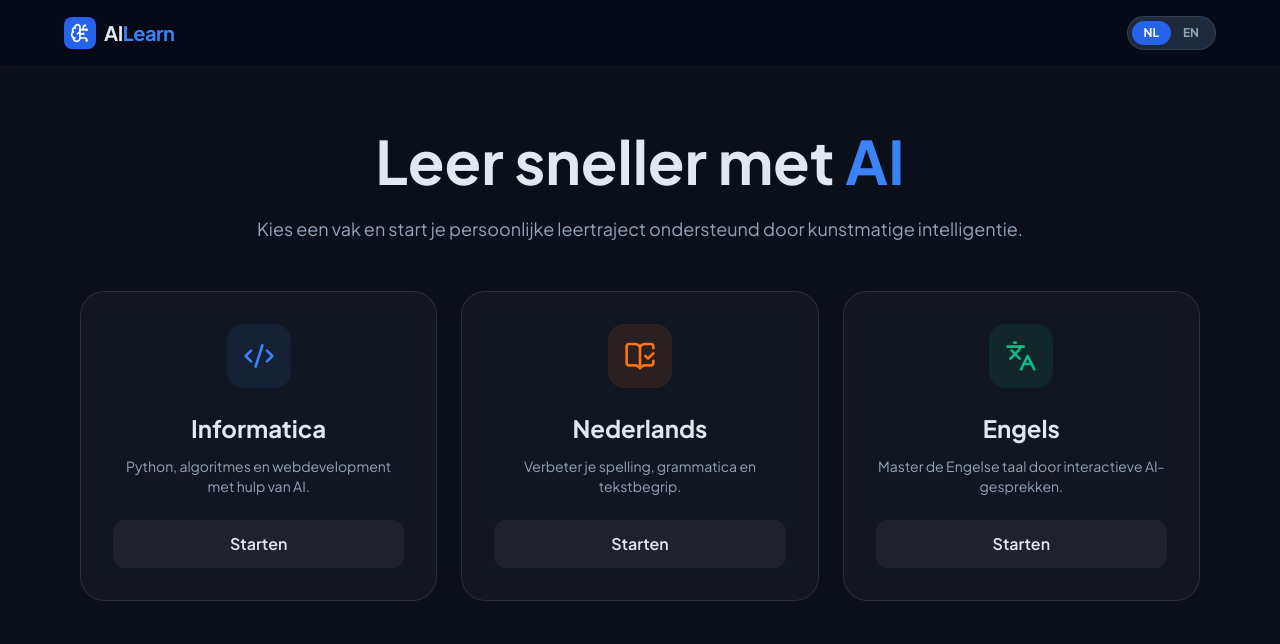
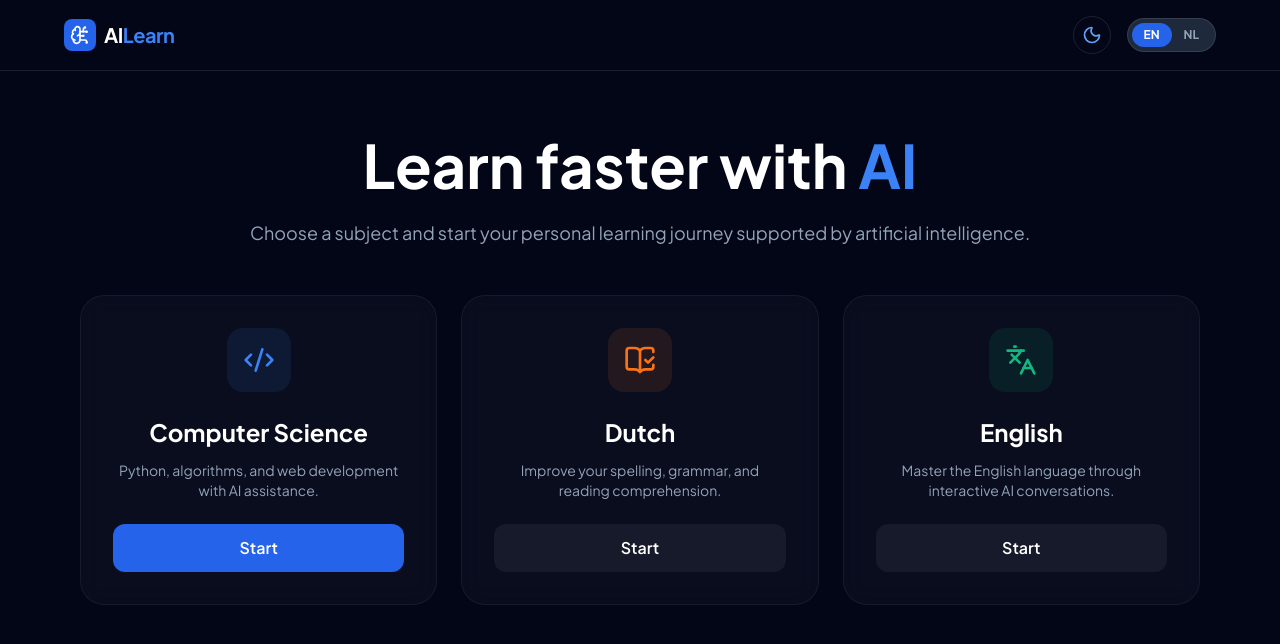
Before and after one commit to Littendekitten/studyai, a plain HTML site: page index.html in a window 1280 px wide. Drawn offline with nearby package versions, Linux system fonts and the light colour scheme.

Commit message:
Update HTML for language and theme support

```diff
--- a/index.html
+++ b/index.html
@@ -1,83 +1,105 @@
 <!DOCTYPE html>
-<html lang="nl">
+<html lang="en">
 <head>
     <meta charset="UTF-8">
     <meta name="viewport" content="width=device-width, initial-scale=1.0">
     <title>AI Learning Platform</title>
     <script src="https://cdn.tailwindcss.com"></script>
     <script src="https://unpkg.com/lucide@latest"></script>
+    <script>
+        // Tailwind config voor dark mode support
+        tailwind.config = {
+            darkMode: 'class',
+        }
+    </script>
     <style>
         @import url('https://fonts.googleapis.com/css2?family=Plus+Jakarta+Sans:wght@300;400;600;700&display=swap');
-        body { font-family: 'Plus Jakarta Sans', sans-serif; background-color: #0b0f1a; }
-        .glass { background: rgba(255, 255, 255, 0.03); backdrop-filter: blur(12px); border: 1px solid rgba(255, 255, 255, 0.1); }
-        .subject-card:hover { border-color: #3b82f6; transform: translateY(-2px); transition: all 0.3s; }
+        body { font-family: 'Plus Jakarta Sans', sans-serif; transition: background-color 0.3s, color 0.3s; }
+        .glass { backdrop-filter: blur(12px); border: 1px solid rgba(150, 150, 150, 0.1); }
+        .dark .glass { background: rgba(255, 255, 255, 0.03); }
+        .light .glass { background: rgba(0, 0, 0, 0.03); border: 1px solid rgba(0, 0, 0, 0.1); }
     </style>
 </head>
-<body class="text-slate-200 min-h-screen">
+<body class="dark bg-slate-950 text-slate-200 min-h-screen">
 
-    <nav class="border-b border-white/5 p-4 sticky top-0 bg-slate-950/50 backdrop-blur-lg z-50">
+    <nav class="border-b border-white/10 p-4 sticky top-0 bg-inherit backdrop-blur-lg z-50">
         <div class="max-w-6xl mx-auto flex justify-between items-center">
             <div class="flex items-center gap-2">
                 <div class="bg-blue-600 p-1.5 rounded-lg">
                     <i data-lucide="brain-circuit" class="text-white w-5 h-5"></i>
                 </div>
-                <span class="text-xl font-bold tracking-tight">AI<span class="text-blue-500">Learn</span></span>
+                <span class="text-xl font-bold tracking-tight dark:text-white text-slate-900">AI<span class="text-blue-500">Learn</span></span>
             </div>
 
             <div class="flex items-center gap-4">
-                <div class="flex bg-slate-800 rounded-full p-1 border border-white/10">
-                    <button onclick="setLanguage('nl')" id="btn-nl" class="px-3 py-1 rounded-full text-xs font-bold transition-all bg-blue-600 text-white">NL</button>
-                    <button onclick="setLanguage('en')" id="btn-en" class="px-3 py-1 rounded-full text-xs font-bold transition-all text-slate-400">EN</button>
+                <button onclick="toggleTheme()" class="p-2 rounded-full hover:bg-slate-800/50 transition border border-white/10" id="theme-btn">
+                    <i data-lucide="sun" id="theme-icon-light" class="hidden w-5 h-5 text-yellow-500"></i>
+                    <i data-lucide="moon" id="theme-icon-dark" class="w-5 h-5 text-blue-400"></i>
+                </button>
+
+                <div class="flex bg-slate-800/50 dark:bg-slate-800 rounded-full p-1 border border-white/10">
+                    <button onclick="setLanguage('en')" id="lang-en" class="px-3 py-1 rounded-full text-xs font-bold transition-all bg-blue-600 text-white">EN</button>
+                    <button onclick="setLanguage('nl')" id="lang-nl" class="px-3 py-1 rounded-full text-xs font-bold transition-all text-slate-400">NL</button>
                 </div>
             </div>
         </div>
     </nav>
 
     <header class="max-w-4xl mx-auto pt-16 pb-12 px-4 text-center">
-        <h1 id="hero-title" class="text-4xl md:text-6xl font-extrabold mb-6 leading-tight">
-            Leer sneller met <span class="text-blue-500">AI</span>
+        <h1 id="hero-title" class="text-4xl md:text-6xl font-extrabold mb-6 leading-tight dark:text-white text-slate-900">
+            Learn faster with <span class="text-blue-500">AI</span>
         </h1>
-        <p id="hero-subtitle" class="text-slate-400 text-lg">
-            Kies een vak en start je persoonlijke leertraject ondersteund door kunstmatige intelligentie.
+        <p id="hero-subtitle" class="text-slate-500 dark:text-slate-400 text-lg">
+            Choose a subject and start your personal learning journey supported by artificial intelligence.
         </p>
     </header>
 
     <main class="max-w-6xl mx-auto px-4 pb-20">
         <div class="grid grid-cols-1 md:grid-cols-3 gap-6">
 
-            <div class="subject-card glass p-8 rounded-3xl text-center cursor-pointer group">
-                <div class="w-16 h-16 bg-blue-500/10 rounded-2xl flex items-center justify-center mx-auto mb-6 group-hover:scale-110 transition">
+            <div class="glass p-8 rounded-3xl text-center group border hover:border-blue-500 transition-all duration-300">
+                <div class="w-16 h-16 bg-blue-500/10 rounded-2xl flex items-center justify-center mx-auto mb-6">
                     <i data-lucide="code-2" class="text-blue-500 w-8 h-8"></i>
                 </div>
-                <h3 class="text-2xl font-bold mb-3" id="title-cs">Informatica</h3>
-                <p class="text-slate-400 mb-6 text-sm" id="desc-cs">Python, algoritmes en webdevelopment met hulp van AI.</p>
-                <button class="w-full py-3 rounded-xl bg-white/5 hover:bg-blue-600 transition font-semibold" id="btn-cs">Starten</button>
+                <h3 class="text-2xl font-bold mb-3 dark:text-white text-slate-900" id="title-cs">Computer Science</h3>
+                <p class="text-slate-500 dark:text-slate-400 mb-6 text-sm" id="desc-cs">Python, algorithms, and web development with AI assistance.</p>
+                <button class="w-full py-3 rounded-xl bg-blue-600 text-white hover:bg-blue-700 transition font-semibold" id="btn-cs">Start</button>
             </div>
 
-            <div class="subject-card glass p-8 rounded-3xl text-center cursor-pointer group">
-                <div class="w-16 h-16 bg-orange-500/10 rounded-2xl flex items-center justify-center mx-auto mb-6 group-hover:scale-110 transition">
+            <div class="glass p-8 rounded-3xl text-center group border hover:border-orange-500 transition-all duration-300">
+                <div class="w-16 h-16 bg-orange-500/10 rounded-2xl flex items-center justify-center mx-auto mb-6">
                     <i data-lucide="book-open-check" class="text-orange-500 w-8 h-8"></i>
                 </div>
-                <h3 class="text-2xl font-bold mb-3" id="title-nl">Nederlands</h3>
-                <p class="text-slate-400 mb-6 text-sm" id="desc-nl">Verbeter je spelling, grammatica en tekstbegrip.</p>
-                <button class="w-full py-3 rounded-xl bg-white/5 hover:bg-orange-600 transition font-semibold" id="btn-nl-lang">Starten</button>
+                <h3 class="text-2xl font-bold mb-3 dark:text-white text-slate-900" id="title-nl">Dutch</h3>
+                <p class="text-slate-500 dark:text-slate-400 mb-6 text-sm" id="desc-nl">Improve your spelling, grammar, and reading comprehension.</p>
+                <button class="w-full py-3 rounded-xl bg-slate-200 dark:bg-white/5 dark:text-white text-slate-900 hover:bg-orange-500 hover:text-white transition font-semibold" id="btn-nl-action">Start</button>
             </div>
 
-            <div class="subject-card glass p-8 rounded-3xl text-center cursor-pointer group">
-                <div class="w-16 h-16 bg-emerald-500/10 rounded-2xl flex items-center justify-center mx-auto mb-6 group-hover:scale-110 transition">
+            <div class="glass p-8 rounded-3xl text-center group border hover:border-emerald-500 transition-all duration-300">
+                <div class="w-16 h-16 bg-emerald-500/10 rounded-2xl flex items-center justify-center mx-auto mb-6">
                     <i data-lucide="languages" class="text-emerald-500 w-8 h-8"></i>
                 </div>
-                <h3 class="text-2xl font-bold mb-3" id="title-en">Engels</h3>
-                <p class="text-slate-400 mb-6 text-sm" id="desc-en">Master de Engelse taal door interactieve AI-gesprekken.</p>
-                <button class="w-full py-3 rounded-xl bg-white/5 hover:bg-emerald-600 transition font-semibold" id="btn-en-lang">Starten</button>
+                <h3 class="text-2xl font-bold mb-3 dark:text-white text-slate-900" id="title-en">English</h3>
+                <p class="text-slate-500 dark:text-slate-400 mb-6 text-sm" id="desc-en">Master the English language through interactive AI conversations.</p>
+                <button class="w-full py-3 rounded-xl bg-slate-200 dark:bg-white/5 dark:text-white text-slate-900 hover:bg-emerald-600 hover:text-white transition font-semibold" id="btn-en-action">Start</button>
             </div>
 
         </div>
     </main>
 
     <script>
-        // Vertalingen data
         const translations = {
+            en: {
+                heroTitle: 'Learn faster with <span class="text-blue-500">AI</span>',
+                heroSubtitle: 'Choose a subject and start your personal learning journey supported by artificial intelligence.',
+                csTitle: 'Computer Science',
+                csDesc: 'Python, algorithms, and web development with AI assistance.',
+                nlTitle: 'Dutch',
+                nlDesc: 'Improve your spelling, grammar, and reading comprehension.',
+                enTitle: 'English',
+                enDesc: 'Master the English language through interactive AI conversations.',
+                btnLabel: 'Start'
+            },
             nl: {
                 heroTitle: 'Leer sneller met <span class="text-blue-500">AI</span>',
                 heroSubtitle: 'Kies een vak en start je persoonlijke leertraject ondersteund door kunstmatige intelligentie.',
@@ -88,24 +110,11 @@
                 enTitle: 'Engels',
                 enDesc: 'Master de Engelse taal door interactieve AI-gesprekken.',
                 btnLabel: 'Starten'
-            },
-            en: {
-                heroTitle: 'Learn faster with <span class="text-blue-500">AI</span>',
-                heroSubtitle: 'Choose a subject and start your personal learning journey supported by artificial intelligence.',
-                csTitle: 'Computer Science',
-                csDesc: 'Python, algorithms, and web development with AI assistance.',
-                nlTitle: 'Dutch',
-                nlDesc: 'Improve your spelling, grammar, and reading comprehension.',
-                enTitle: 'English',
-                enDesc: 'Master the English language through interactive AI conversations.',
-                btnLabel: 'Start Now'
             }
         };
 
         function setLanguage(lang) {
             const t = translations[lang];
-
-            // Update teksten
             document.getElementById('hero-title').innerHTML = t.heroTitle;
             document.getElementById('hero-subtitle').innerText = t.heroSubtitle;
             document.getElementById('title-cs').innerText = t.csTitle;
@@ -115,22 +124,33 @@
             document.getElementById('title-en').innerText = t.enTitle;
             document.getElementById('desc-en').innerText = t.enDesc;
 
-            // Update alle knoppen
-            document.querySelectorAll('button[id^="btn-"]').forEach(btn => {
-                if(btn.id !== 'btn-nl' && btn.id !== 'btn-en') {
-                    btn.innerText = t.btnLabel;
-                }
-            });
+            document.getElementById('btn-cs').innerText = t.btnLabel;
+            document.getElementById('btn-nl-action').innerText = t.btnLabel;
+            document.getElementById('btn-en-action').innerText = t.btnLabel;
 
-            // Update actieve knop styling in de switcher
-            document.getElementById('btn-nl').className = lang === 'nl' ? 'px-3 py-1 rounded-full text-xs font-bold transition-all bg-blue-600 text-white' : 'px-3 py-1 rounded-full text-xs font-bold transition-all text-slate-400';
-            document.getElementById('btn-en').className = lang === 'en' ? 'px-3 py-1 rounded-full text-xs font-bold transition-all bg-blue-600 text-white' : 'px-3 py-1 rounded-full text-xs font-bold transition-all text-slate-400';
-
-            // HTML lang attribuut aanpassen
-            document.documentElement.lang = lang;
+            // UI Buttons
+            document.getElementById('lang-en').className = lang === 'en' ? 'px-3 py-1 rounded-full text-xs font-bold transition-all bg-blue-600 text-white' : 'px-3 py-1 rounded-full text-xs font-bold transition-all text-slate-400 hover:text-white';
+            document.getElementById('lang-nl').className = lang === 'nl' ? 'px-3 py-1 rounded-full text-xs font-bold transition-all bg-blue-600 text-white' : 'px-3 py-1 rounded-full text-xs font-bold transition-all text-slate-400 hover:text-white';
         }
 
-        // Icons laden
+        function toggleTheme() {
+            const body = document.body;
+            const isDark = body.classList.contains('dark');
+
+            if (isDark) {
+                body.classList.remove('dark', 'bg-slate-950', 'text-slate-200');
+                body.classList.add('light', 'bg-slate-50', 'text-slate-900');
+                document.getElementById('theme-icon-light').classList.remove('hidden');
+                document.getElementById('theme-icon-dark').classList.add('hidden');
+            } else {
+                body.classList.remove('light', 'bg-slate-50', 'text-slate-900');
+                body.classList.add('dark', 'bg-slate-950', 'text-slate-200');
+                document.getElementById('theme-icon-light').classList.add('hidden');
+                document.getElementById('theme-icon-dark').classList.remove('hidden');
+            }
+        }
+
+        // Init
         lucide.createIcons();
     </script>
 </body>
```
